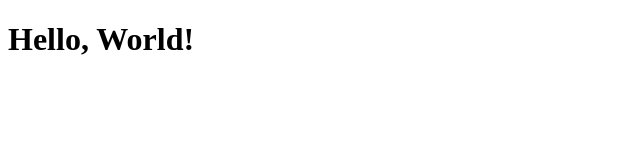
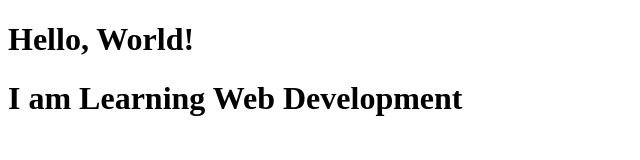
Before and after one commit to ucuypa/webdev_lab_1, a plain HTML site: page index.html in a window 1280 px wide. Shown: the whole page, without its empty margins (0-640 px from the left). Drawn offline with Linux system fonts and the light colour scheme.

Commit message:
Added a new paragraph

```diff
--- a/index.html
+++ b/index.html
@@ -4,5 +4,6 @@
 </head>
 <body>
     <h1>Hello, World!</h1>
+    <h1>I am Learning Web Development</h1>
 </body>
 </html>
```
